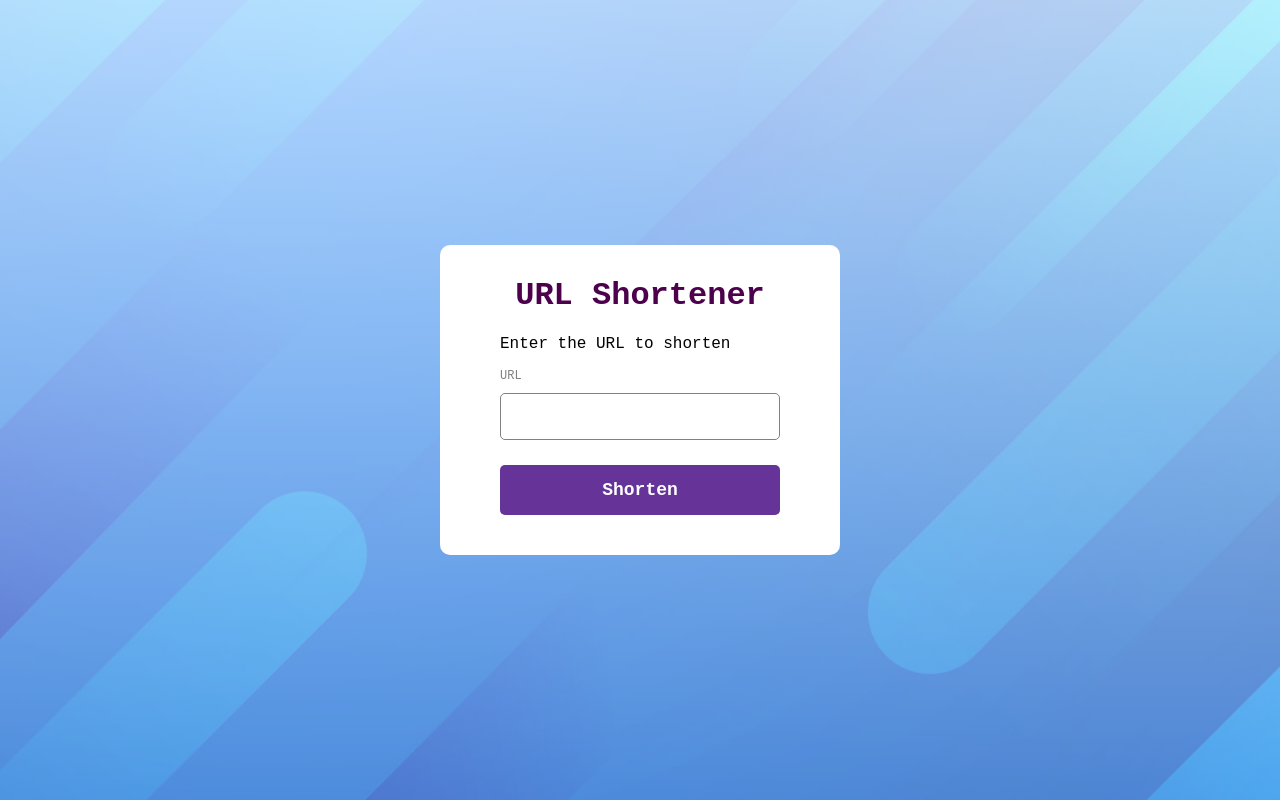
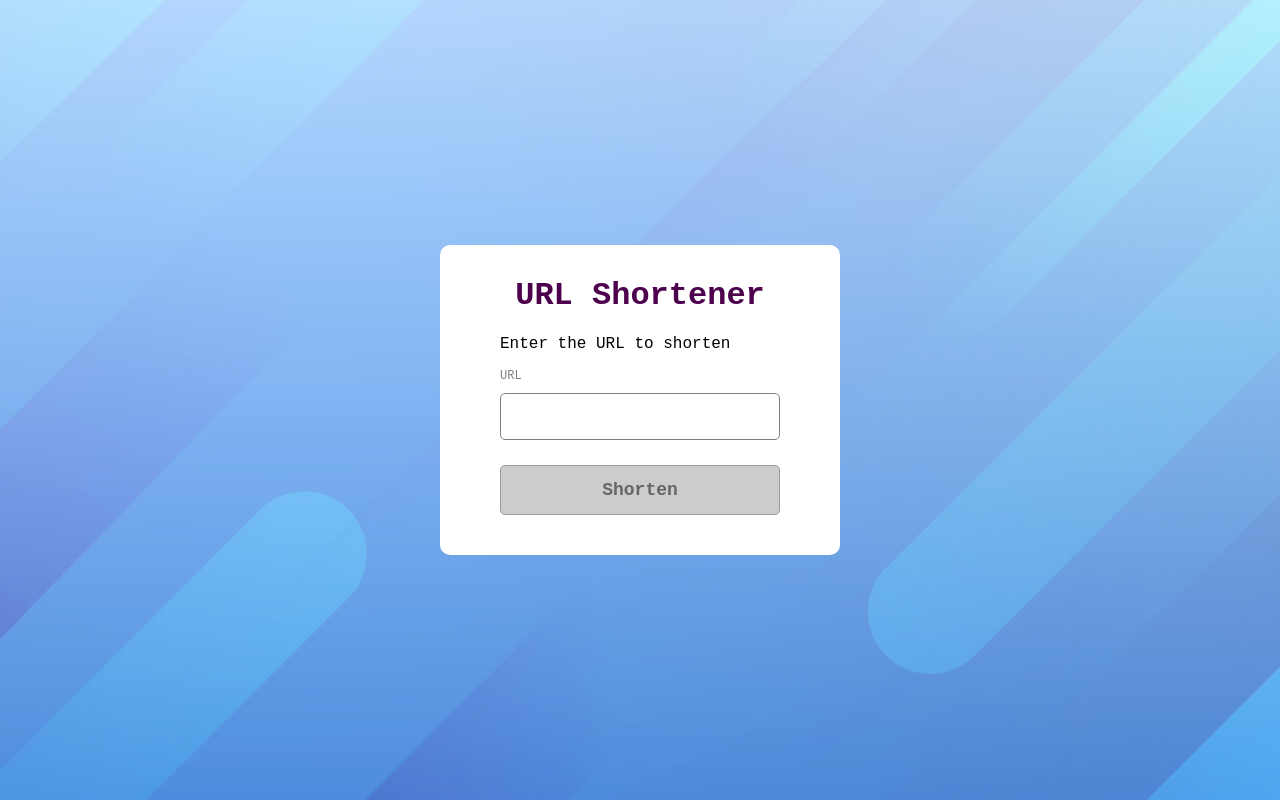
Before and after one commit to GledsonAfonso/url-shortener, a React (Vite) app in the folder client/: page / in a window 1280 px wide. Built offline with nearby package versions, Linux system fonts and the light colour scheme; no server answers.

Commit message:
Adding disabled button style

```diff
--- a/client/src/containers/url-shortener/UrlShortenerForm.css
+++ b/client/src/containers/url-shortener/UrlShortenerForm.css
@@ -4,6 +4,8 @@
   border-radius: 10px;
 }
 
-#shorten-button {
-
+button:disabled {
+  border: 1px solid #999999;
+  background-color: #cccccc;
+  color: #666666;
 }
--- a/client/src/containers/url-shortener/UrlShortenerForm.tsx
+++ b/client/src/containers/url-shortener/UrlShortenerForm.tsx
@@ -22,8 +22,16 @@ export const UrlShortenerForm = () => {
     setShortUrl('');
   };
 
-  const urlInputValidatorHandler = (): boolean => {
-    return url.length === 0 || /^(https?:\/\/)?(www\.)?([a-zA-Z0-9-]+\.)+[a-zA-Z]{2,}(:\d{1,5})?(\/[^\s?#]*)?(\?[^\s#]*)?(#[^\s]*)?$/g.test(url);
+  const isInputValid = (): boolean => {
+    return /^(https?:\/\/)?(www\.)?([a-zA-Z0-9-]+\.)+[a-zA-Z]{2,}(:\d{1,5})?(\/[^\s?#]*)?(\?[^\s#]*)?(#[^\s]*)?$/g.test(url);
+  };
+
+  const isInputEmpty = (): boolean => {
+    return url.length === 0;
+  };
+
+  const isInputValidHandler = (): boolean => {
+    return isInputEmpty() || isInputValid();
   };
 
   const copyButtonHandler = () => {
@@ -46,11 +54,11 @@ export const UrlShortenerForm = () => {
             id="url-form-input"
             label="URL"
             onChange={onChangeInputHandler}
-            isInputValid={urlInputValidatorHandler}
+            isInputValid={isInputValidHandler}
             errorMessage="It must be a valid URL."
           />
 
-          <button id="shorten-button">Shorten</button>
+          <button disabled={isInputEmpty() || !isInputValid()}>Shorten</button>
         </form>
       </div>
 
```
